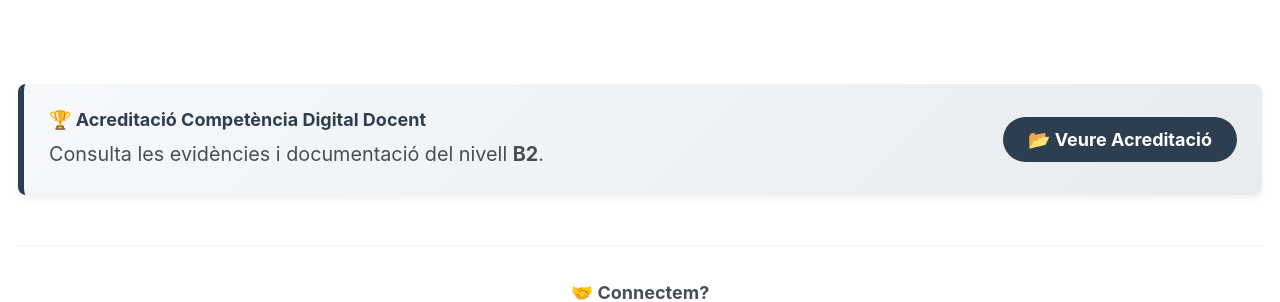
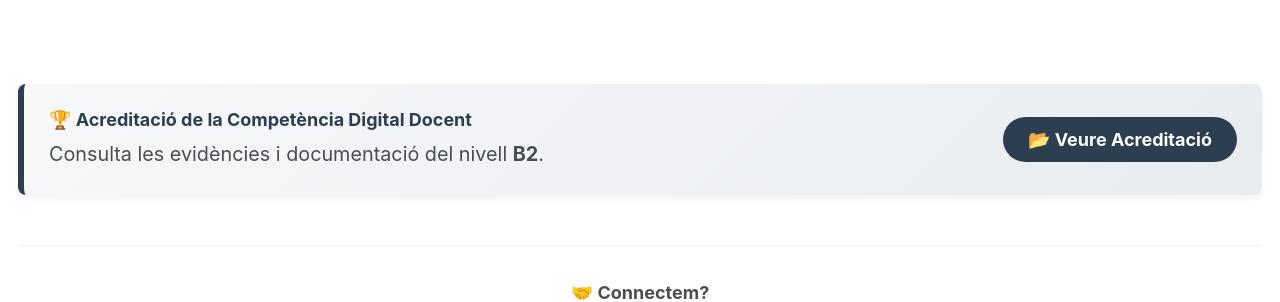
Before and after one commit to oriolgomezdiaz/oriolgomezdiaz.github.io, a Jekyll site: the page built from _pages/Altres/contacte.md, in a window 1280 px wide and 1358 px high. Shown: the part 239-541 px from the top of the window. Built offline with Jekyll 4.4.1, drawn with Linux system fonts in a browser that asks for light colours; a script that is not in the unit is left out.

```diff
--- a/_pages/Altres/contacte.md
+++ b/_pages/Altres/contacte.md
@@ -104,7 +104,7 @@ header:
 
 <div class="cdd-banner">
   <div class="cdd-text">
-    <h3>🏆 Acreditació Competència Digital Docent</h3>
+    <h3>🏆 Acreditació de la Competència Digital Docent</h3>
     <p>Consulta les evidències i documentació del nivell <strong>B2</strong>.</p>
   </div>
   <div>
```
